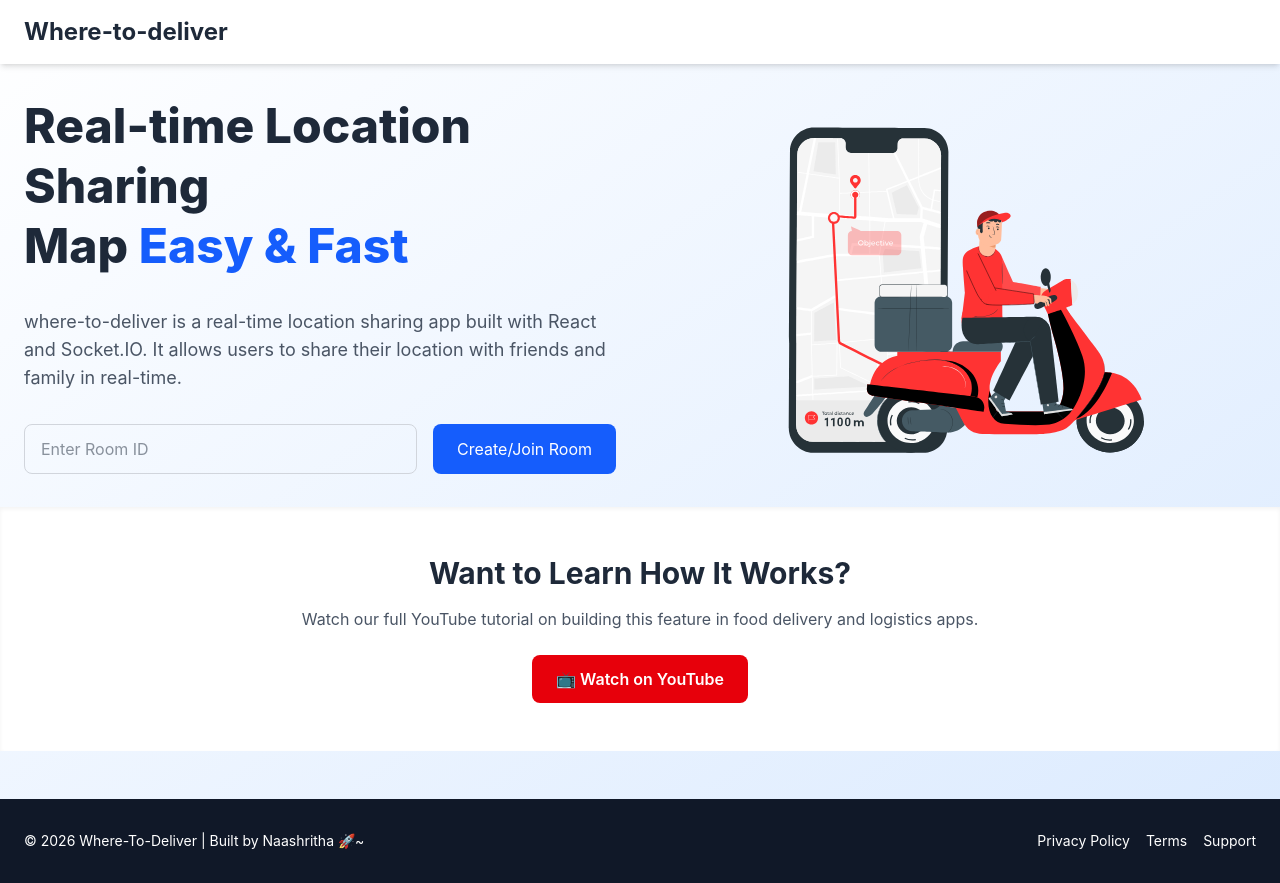
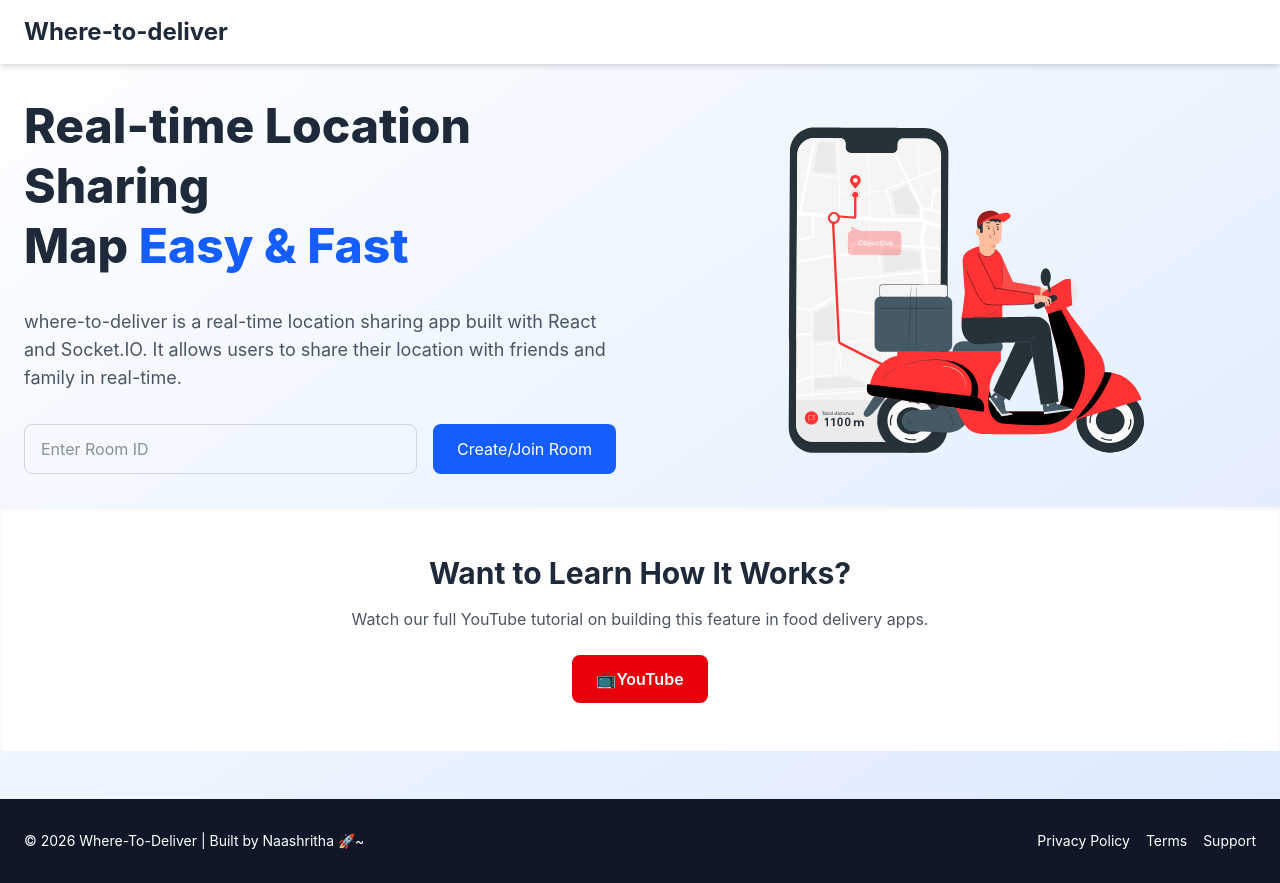
Before and after one commit to Naashritha/where-to-deliver, a React (Vite) app: page / in a window 1280 px wide. Built offline with nearby package versions, Linux system fonts and the light colour scheme; no server answers.

Commit message:
Updated header

```diff
--- a/src/App.jsx
+++ b/src/App.jsx
@@ -160,7 +160,7 @@ function App() {
                     <div className="max-w-3xl mx-auto">
                         <h3 className="text-3xl font-bold mb-4">Want to Learn How It Works?</h3>
                         <p className="text-gray-600 mb-6">
-                            Watch our full YouTube tutorial on building this feature in food delivery and logistics apps.
+                            Watch our full YouTube tutorial on building this feature in food delivery apps.
                         </p>
                         <a
                             href="https://www.youtube.com/@slr_tech"
@@ -168,7 +168,7 @@ function App() {
                             rel="noopener noreferrer"
                             className="inline-block bg-red-600 hover:bg-red-700 text-white font-semibold px-6 py-3 rounded-lg transition"
                         >
-                            📺 Watch on YouTube
+                            📺YouTube
                         </a>
                     </div>
                 </section>
```
